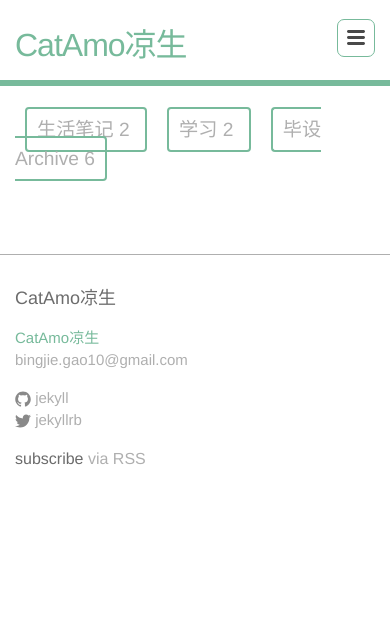
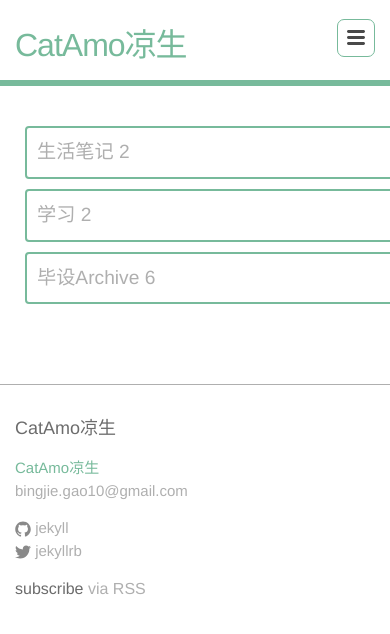
Before and after one commit to BingjieGao/bingjiegao.github.io, a Jekyll site: the page built from categories.html, in a window 390 px wide. Shown: the top 634 px of the page. Built offline with Jekyll 4.4.1, drawn with Linux system fonts in a browser that asks for light colours; nearby versions of some CDN libraries; Markdown is read by kramdown in place of the engine named in the settings.

Commit message:
Update _base.scss

```diff
--- a/_sass/_base.scss
+++ b/_sass/_base.scss
@@ -223,3 +223,22 @@ pre {
     margin-right:40px;
 
 }
+
+
+
+
+/* ----------- iPhone 6 ----------- */
+
+/* Portrait and Landscape */
+@media screen
+and (max-width: 700px)
+ {
+    .categories-list-item{
+        width: 100%;
+        display: block;
+    }
+    .toggle-post-list{
+        width: 100%;
+    }
+
+}
```
